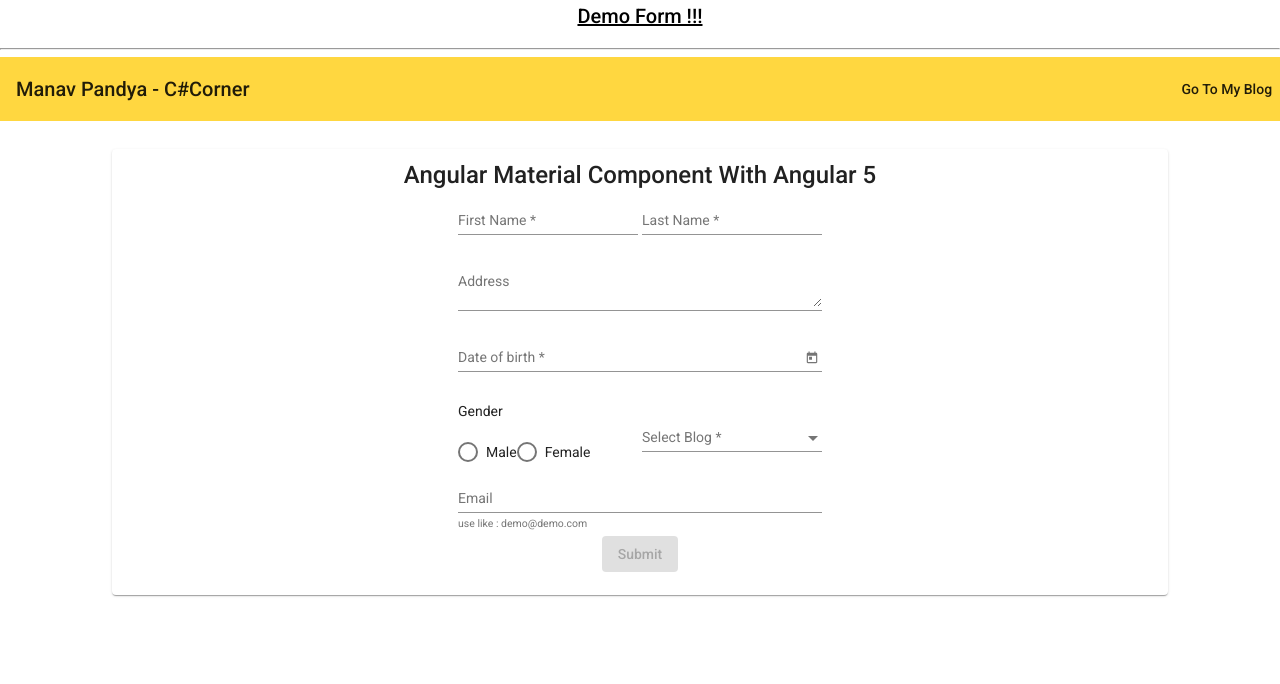
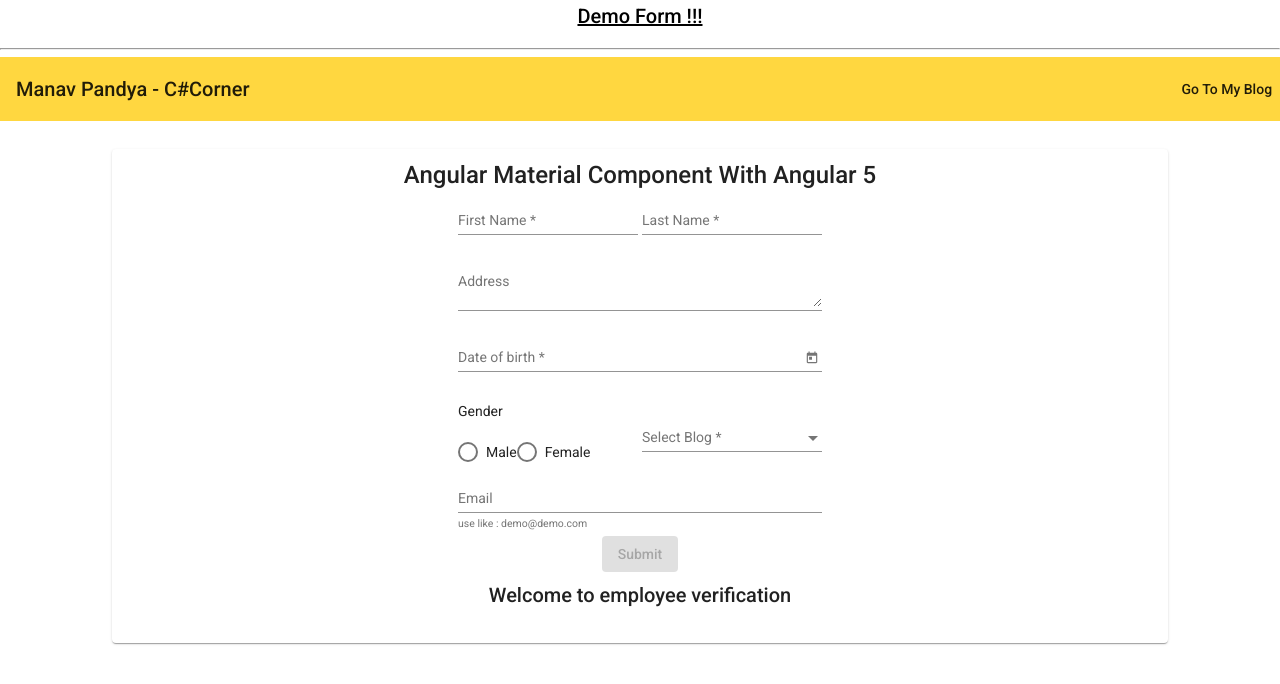
Before and after one commit to saurabh-khonde/EBV-angular, an Angular app: page / in a window 1280 px wide. Shown: the top 684 px of the page. Built offline with nearby package versions, Linux system fonts and the light colour scheme.

Commit message:
i have add one h1 tag

```diff
--- a/src/app/app.component.html
+++ b/src/app/app.component.html
@@ -110,6 +110,7 @@
                   <td></td>
               </tr>
           </table>
+          <h2>Welcome to employee verification</h2>
       </form>
   </mat-card-content>
 </mat-card>
```
